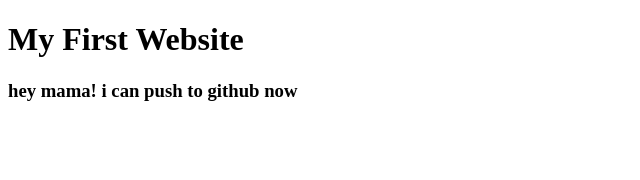
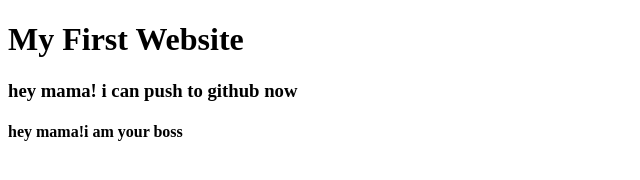
Before and after one commit to RoarHridoy/My-First-Website, a plain HTML site: page index.html in a window 1280 px wide. Shown: the whole page, without its empty margins (0-640 px from the left). Drawn offline with Linux system fonts and the light colour scheme.

Commit message:
Update index.html

```diff
--- a/index.html
+++ b/index.html
@@ -9,5 +9,6 @@
 <body>
     <h1>My First Website</h1>
     <h3>hey mama! i can push to github now</h3>
+    <h4> hey mama!i am your boss </h4>
 </body>
 </html>
```
